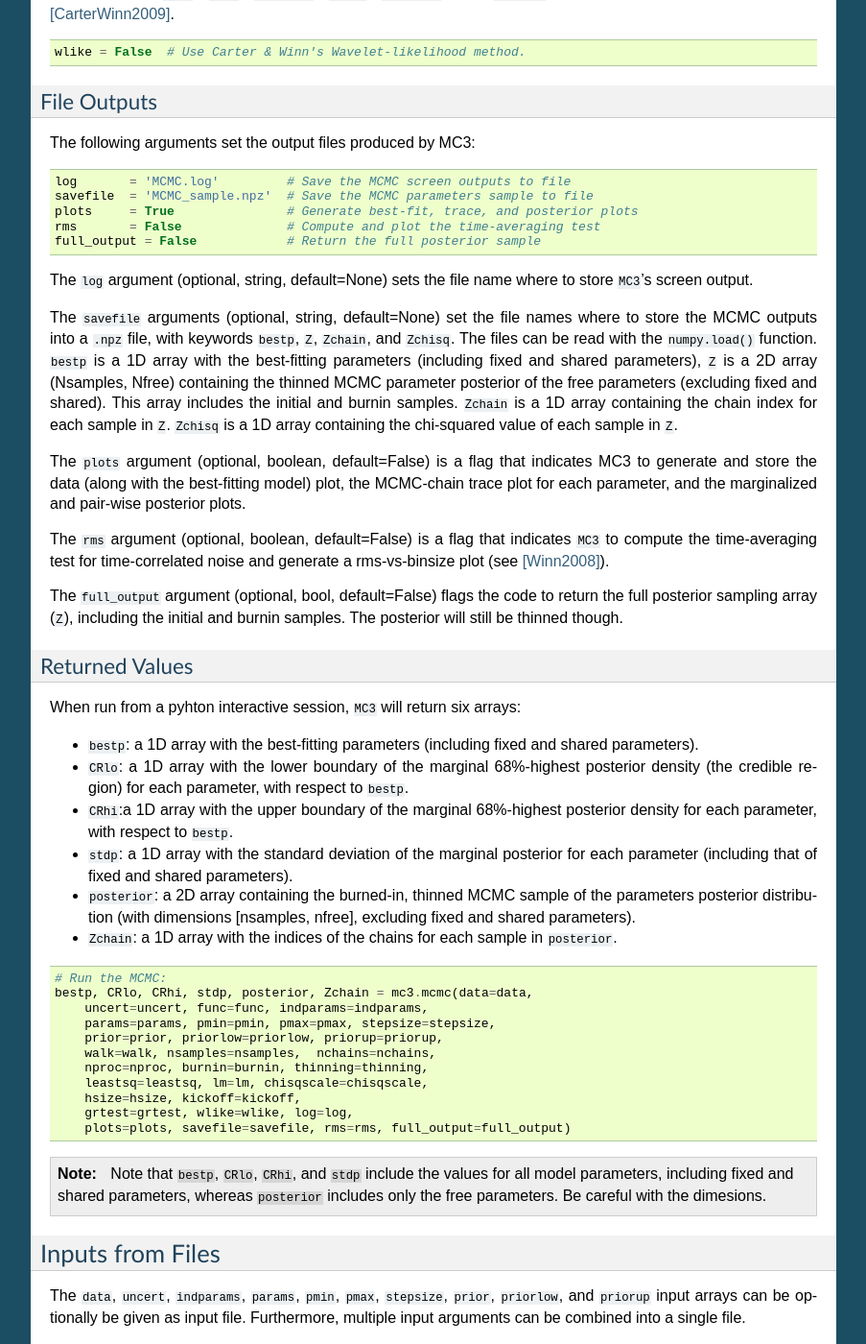
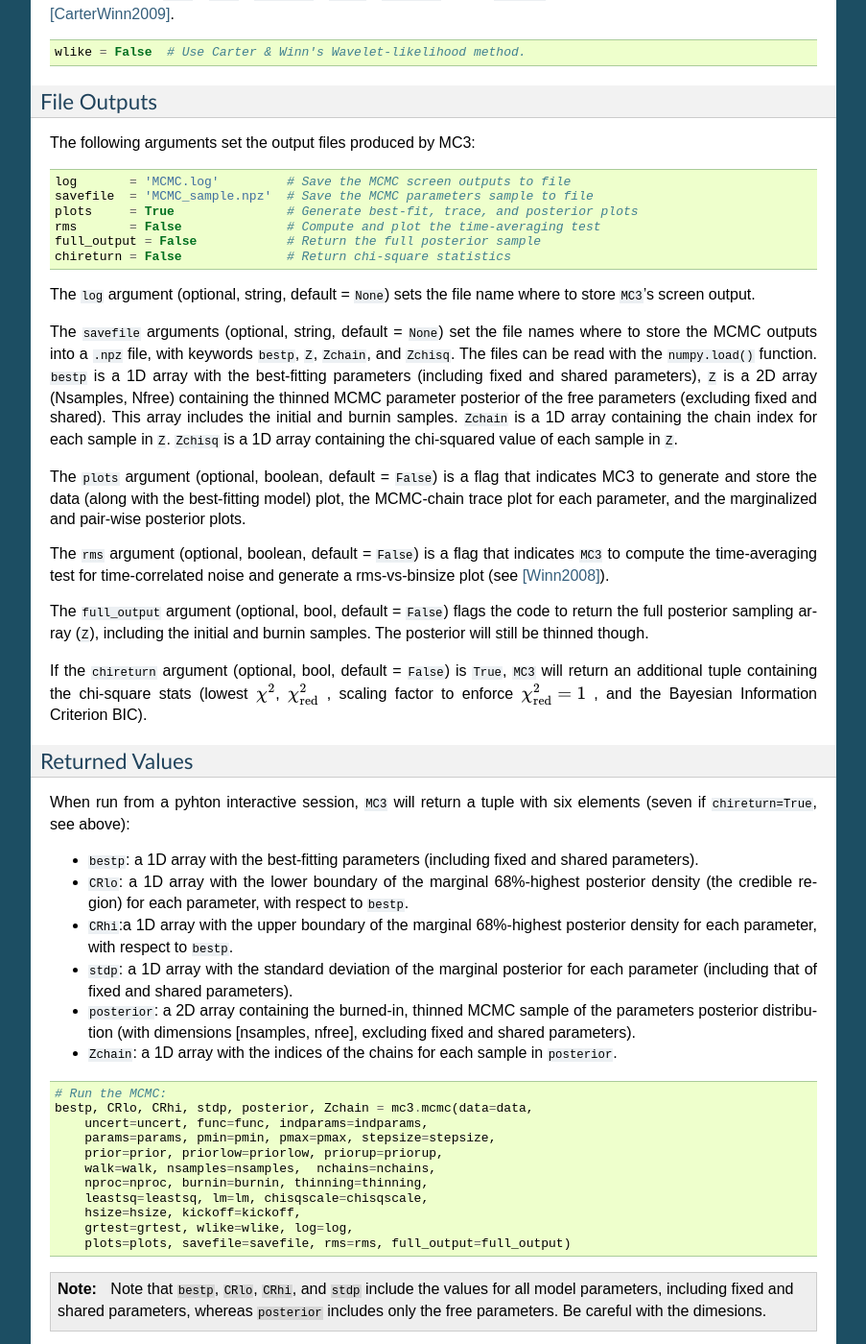
Before and after one commit to pcubillos/mc3, a Sphinx documentation site: the page built from docs/mctutorial.rst, in a window 1280 px wide and 1400 px high, scrolled down 6265 px. Shown: the whole window at 96% size, without its empty margins (198-1101 px from the left). Built offline with Sphinx 7.4.7, drawn with Linux system fonts in a browser that asks for light colours.

Commit message:
Updated docs and examples to add chireturn argument.

```diff
--- a/docs/mctutorial.rst
+++ b/docs/mctutorial.rst
@@ -455,9 +455,10 @@ The following arguments set the output files produced by MC3:
    plots     = True               # Generate best-fit, trace, and posterior plots
    rms       = False              # Compute and plot the time-averaging test
    full_output = False            # Return the full posterior sample
+   chireturn = False              # Return chi-square statistics
 ..   savemodel = 'MCMC_models.npz'  # Save the MCMC evaluated models to file
 
-The ``log`` argument (optional, string, default=None)
+The ``log`` argument (optional, string, default = ``None``)
 sets the file name where to store ``MC3``'s screen output.
 
 .. The ``savefile`` and ``savemodel`` arguments (optional, string, default=None)
@@ -469,37 +470,45 @@ sets the file name where to store ``MC3``'s screen output.
  (for ``savefile`` and ``savemodel``, respectively),
  and the third dimension the iteration number.
 
-The ``savefile`` arguments (optional, string, default=None)
-set the file names where to store the MCMC outputs into a ``.npz`` file, with
-keywords ``bestp``, ``Z``, ``Zchain``, and ``Zchisq``.
-The files can be read with the ``numpy.load()`` function.
-``bestp`` is a 1D array with the best-fitting parameters (including fixed
-and shared parameters), ``Z`` is a 2D array (Nsamples, Nfree) containing the
+The ``savefile`` arguments (optional, string, default = ``None``) set
+the file names where to store the MCMC outputs into a ``.npz`` file,
+with keywords ``bestp``, ``Z``, ``Zchain``, and ``Zchisq``.  The files
+can be read with the ``numpy.load()`` function.  ``bestp`` is a 1D
+array with the best-fitting parameters (including fixed and shared
+parameters), ``Z`` is a 2D array (Nsamples, Nfree) containing the
 thinned MCMC parameter posterior of the free parameters (excluding
-fixed and shared).  This array includes the initial and burnin samples.
-``Zchain`` is a 1D array containing the chain index for each sample in ``Z``.
-``Zchisq`` is a 1D array containing the chi-squared value of each
-sample in ``Z``.
+fixed and shared).  This array includes the initial and burnin
+samples.  ``Zchain`` is a 1D array containing the chain index for each
+sample in ``Z``.  ``Zchisq`` is a 1D array containing the chi-squared
+value of each sample in ``Z``.
 
-The ``plots`` argument (optional, boolean, default=False) is a flag that
-indicates MC3 to generate and store the data (along with the best-fitting
-model) plot,
-the MCMC-chain trace plot for each parameter,
-and the marginalized and pair-wise posterior plots.
+The ``plots`` argument (optional, boolean, default = ``False``) is a
+flag that indicates MC3 to generate and store the data (along with the
+best-fitting model) plot, the MCMC-chain trace plot for each
+parameter, and the marginalized and pair-wise posterior plots.
 
-The ``rms`` argument (optional, boolean, default=False) is a flag that
-indicates ``MC3`` to compute the time-averaging test for time-correlated noise
-and generate a rms-vs-binsize plot (see [Winn2008]_).
+The ``rms`` argument (optional, boolean, default = ``False``) is a
+flag that indicates ``MC3`` to compute the time-averaging test for
+time-correlated noise and generate a rms-vs-binsize plot (see
+[Winn2008]_).
 
-The ``full_output`` argument (optional, bool, default=False) flags the code
-to return the full posterior sampling array (``Z``), including the initial
-and burnin samples.  The posterior will still be thinned though.
+The ``full_output`` argument (optional, bool, default = ``False``)
+flags the code to return the full posterior sampling array (``Z``),
+including the initial and burnin samples.  The posterior will still be
+thinned though.
+
+If the ``chireturn`` argument (optional, bool, default = ``False``) is
+``True``, ``MC3`` will return an additional tuple containing the
+chi-square stats (lowest :math:`\chi^{2}`, :math:`\chi^{2}_{\rm red}`
+, scaling factor to enforce :math:`\chi^{2}_{\rm red} = 1` , and the
+Bayesian Information Criterion BIC).
 
 
 Returned Values
 ^^^^^^^^^^^^^^^
 
-When run from a pyhton interactive session, ``MC3`` will return six arrays:
+When run from a pyhton interactive session, ``MC3`` will return a
+tuple with six elements (seven if ``chireturn=True``, see above):
 
 - ``bestp``: a 1D array with the best-fitting parameters (including
   fixed and shared parameters).
```
Also changed, not shown: 1 other file.
